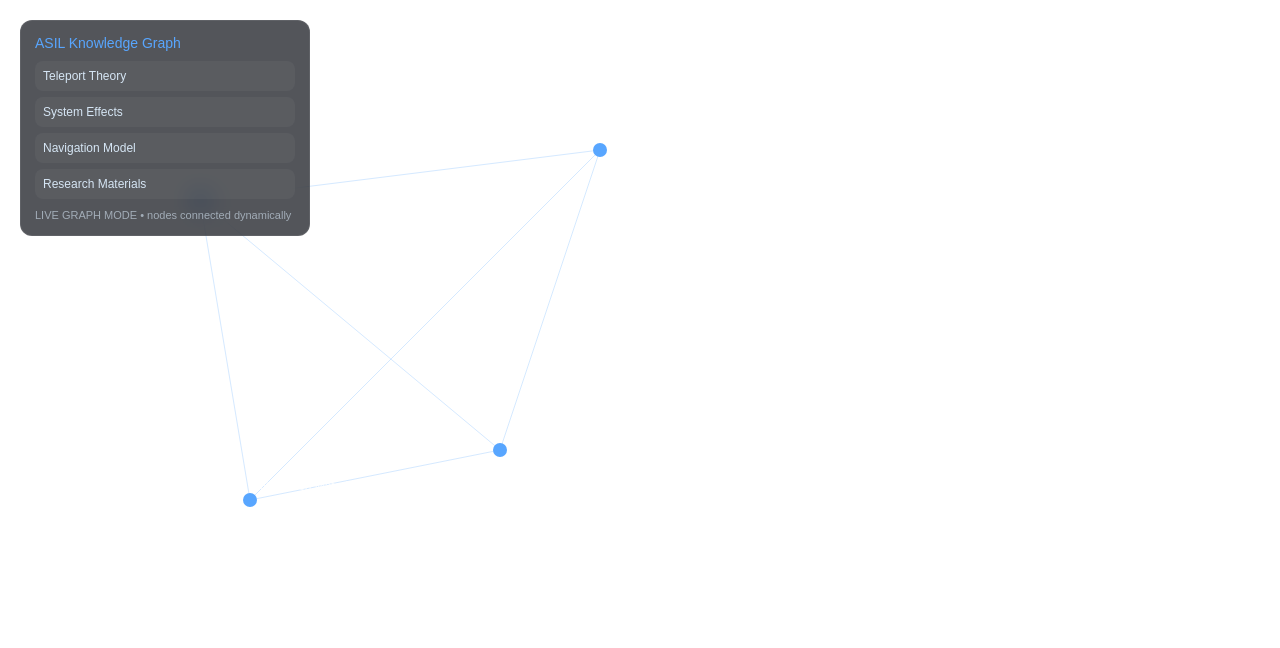
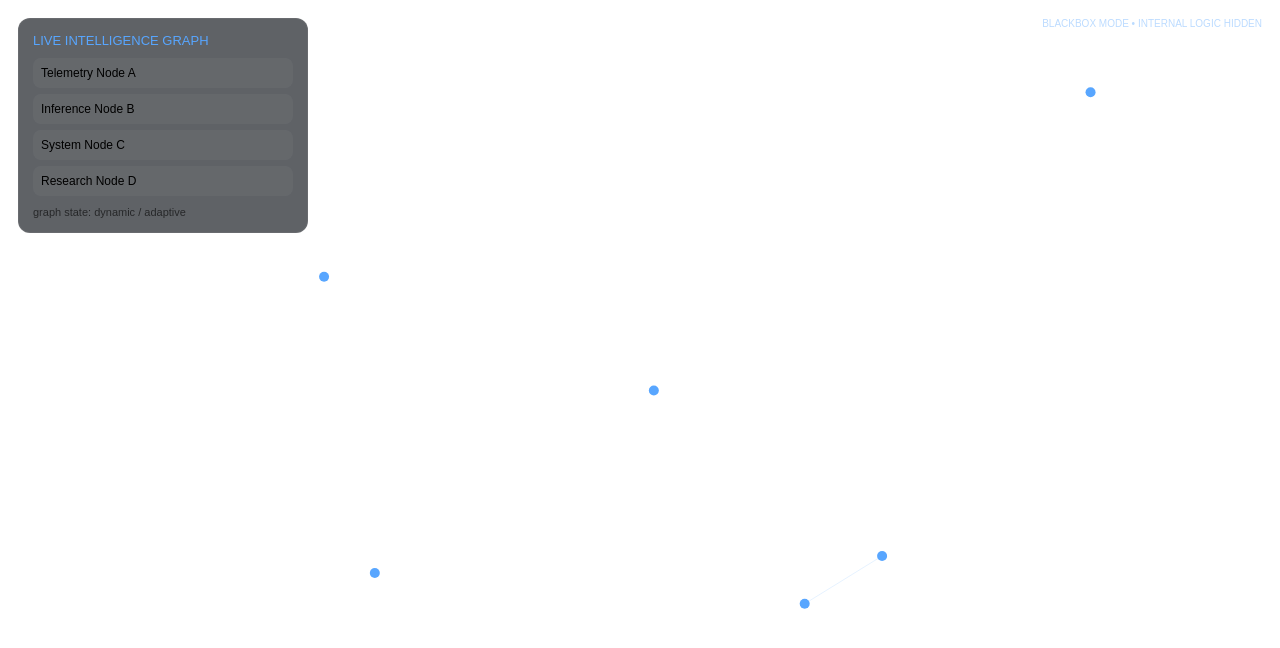
Before and after one commit to asil-systems/ASIL-Research-Framework, a plain HTML site: page index.html in a window 1280 px wide. Drawn offline with Linux system fonts and the light colour scheme.

Commit message:
Update index.html

```diff
--- a/index.html
+++ b/index.html
@@ -3,42 +3,42 @@
 
 <head>
 <meta charset="UTF-8">
-<title>ASIL Graph System</title>
+<title>ASIL Live Intelligence System</title>
 
 <style>
 
 body {
     margin: 0;
     overflow: hidden;
-    background: radial-gradient(circle at top, #05070c, #02040a);
-    font-family: Arial, sans-serif;
-    color: #d6e6f5;
+    background: radial-gradient(circle at top, #04060a, #02030a);
+    font-family: Arial;
 }
 
-/* CANVAS BACKGROUND */
+/* CANVAS */
 canvas {
     position: absolute;
     top: 0;
     left: 0;
 }
 
-/* UI PANEL */
+/* PANEL */
 .panel {
     position: absolute;
-    top: 20px;
-    left: 20px;
+    top: 18px;
+    left: 18px;
     width: 260px;
-    background: rgba(10,14,20,0.7);
-    backdrop-filter: blur(12px);
-    border: 1px solid rgba(255,255,255,0.08);
+    padding: 14px;
     border-radius: 12px;
-    padding: 14px;
+
+    background: rgba(10,14,20,0.65);
+    backdrop-filter: blur(14px);
+    border: 1px solid rgba(255,255,255,0.06);
 }
 
 .title {
-    font-size: 14px;
+    font-size: 13px;
+    color: #58a6ff;
     margin-bottom: 10px;
-    color: #58a6ff;
 }
 
 .node {
@@ -58,6 +58,17 @@ canvas {
 .small {
     font-size: 11px;
     opacity: 0.6;
+    margin-top: 10px;
+}
+
+/* BLACKBOX LABEL */
+.blackbox {
+    position: absolute;
+    right: 18px;
+    top: 18px;
+    font-size: 10px;
+    opacity: 0.4;
+    color: #58a6ff;
 }
 
 </style>
@@ -69,102 +80,121 @@ canvas {
 <canvas id="c"></canvas>
 
 <div class="panel">
-<div class="title">ASIL Knowledge Graph</div>
+<div class="title">LIVE INTELLIGENCE GRAPH</div>
 
-<div class="node" onclick="focusNode(0)">Teleport Theory</div>
-<div class="node" onclick="focusNode(1)">System Effects</div>
-<div class="node" onclick="focusNode(2)">Navigation Model</div>
-<div class="node" onclick="focusNode(3)">Research Materials</div>
+<div class="node">Telemetry Node A</div>
+<div class="node">Inference Node B</div>
+<div class="node">System Node C</div>
+<div class="node">Research Node D</div>
 
-<div class="small" style="margin-top:10px;">
-LIVE GRAPH MODE • nodes connected dynamically
+<div class="small">graph state: dynamic / adaptive</div>
 </div>
-</div>
+
+<div class="blackbox">BLACKBOX MODE • INTERNAL LOGIC HIDDEN</div>
 
 <script>
 
 const canvas = document.getElementById("c");
 const ctx = canvas.getContext("2d");
 
-canvas.width = window.innerWidth;
-canvas.height = window.innerHeight;
+canvas.width = innerWidth;
+canvas.height = innerHeight;
 
 window.onresize = () => {
-canvas.width = window.innerWidth;
-canvas.height = window.innerHeight;
+canvas.width = innerWidth;
+canvas.height = innerHeight;
 };
 
-const nodes = [
-{ x: 200, y: 200, name: "Teleport Theory" },
-{ x: 600, y: 150, name: "System Effects" },
-{ x: 500, y: 450, name: "Navigation Model" },
-{ x: 250, y: 500, name: "Research Materials" }
-];
+let mouse = { x: innerWidth/2, y: innerHeight/2 };
 
-let focus = null;
+window.addEventListener("mousemove", e=>{
+mouse.x = e.clientX;
+mouse.y = e.clientY;
+});
 
-/* DRAW LINKS */
-function drawLines(){
+/* NODES */
+const nodes = [];
 
-ctx.strokeStyle = "rgba(88,166,255,0.25)";
-ctx.lineWidth = 1;
-
-for(let i=0;i<nodes.length;i++){
-for(let j=i+1;j<nodes.length;j++){
-
-ctx.beginPath();
-ctx.moveTo(nodes[i].x, nodes[i].y);
-ctx.lineTo(nodes[j].x, nodes[j].y);
-ctx.stroke();
-
-}
-}
+for(let i=0;i<6;i++){
+nodes.push({
+x: Math.random()*innerWidth,
+y: Math.random()*innerHeight,
+vx: (Math.random()-0.5)*1.5,
+vy: (Math.random()-0.5)*1.5
+});
 }
 
-/* DRAW NODES */
-function drawNodes(){
+/* UPDATE */
+function update(){
 
-nodes.forEach((n,i)=>{
+nodes.forEach(n=>{
 
-ctx.beginPath();
-ctx.fillStyle = (focus === i) ? "#7c4dff" : "#58a6ff";
-ctx.arc(n.x, n.y, (focus === i) ? 10 : 7, 0, Math.PI*2);
-ctx.fill();
+/* motion */
+n.x += n.vx;
+n.y += n.vy;
 
-/* label */
-ctx.fillStyle = "rgba(255,255,255,0.8)";
-ctx.font = "12px Arial";
-ctx.fillText(n.name, n.x + 10, n.y - 10);
+/* mouse influence */
+let dx = mouse.x - n.x;
+let dy = mouse.y - n.y;
+
+n.x += dx * 0.0008;
+n.y += dy * 0.0008;
+
+/* bounds */
+if(n.x < 0 || n.x > innerWidth) n.vx *= -1;
+if(n.y < 0 || n.y > innerHeight) n.vy *= -1;
 
 });
 }
 
-/* ANIMATE */
+/* DRAW */
+function draw(){
+
+ctx.clearRect(0,0,innerWidth,innerHeight);
+
+/* links */
+for(let i=0;i<nodes.length;i++){
+for(let j=i+1;j<nodes.length;j++){
+
+let a = nodes[i];
+let b = nodes[j];
+
+let dist = Math.hypot(a.x-b.x, a.y-b.y);
+
+if(dist < 220){
+
+ctx.strokeStyle = "rgba(88,166,255,0.15)";
+ctx.beginPath();
+ctx.moveTo(a.x,a.y);
+ctx.lineTo(b.x,b.y);
+ctx.stroke();
+
+}
+
+}
+}
+
+/* nodes */
+nodes.forEach(n=>{
+
+ctx.beginPath();
+ctx.fillStyle = "#58a6ff";
+ctx.arc(n.x,n.y,5,0,Math.PI*2);
+ctx.fill();
+
+});
+
+}
+
+/* LOOP */
 function loop(){
-
-ctx.clearRect(0,0,canvas.width,canvas.height);
-
-drawLines();
-drawNodes();
-
+update();
+draw();
 requestAnimationFrame(loop);
 }
 
 loop();
 
-/* FOCUS NODE */
-function focusNode(i){
-focus = i;
-
-/* simple attraction effect */
-nodes.forEach((n,idx)=>{
-if(idx === i){
-n.x += (Math.random()-0.5)*10;
-n.y += (Math.random()-0.5)*10;
-}
-});
-}
-
 </script>
 
 </body>
```
